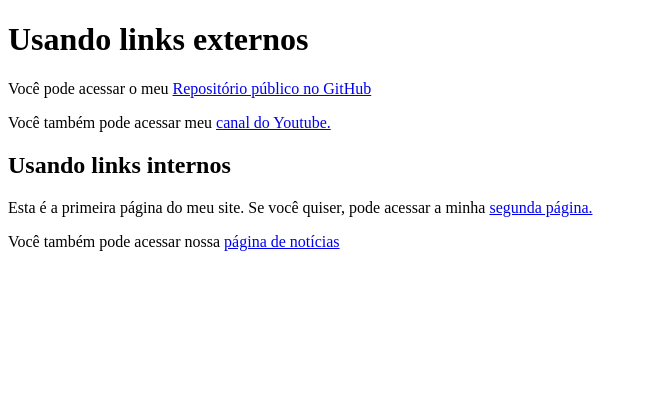
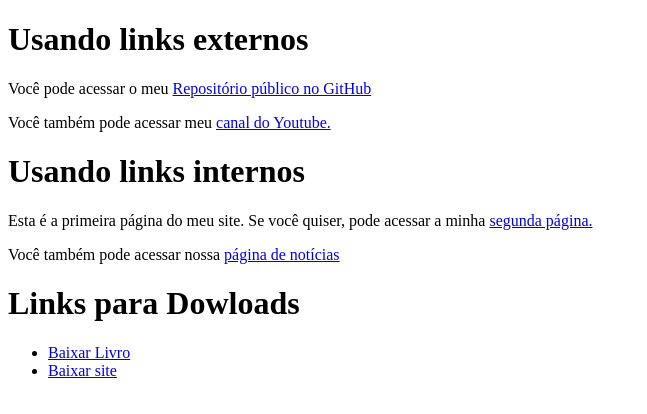
Before and after one commit to WellingtonS95/Exerc-cios-de-HTML, a plain HTML site: page links e ancoras.html in a window 1280 px wide. Shown: the whole page, without its empty margins (0-647 px from the left). Drawn offline with Linux system fonts and the light colour scheme.

Commit message:
Pequenas Mudanças

```diff
--- a/links e ancoras.html
+++ b/links e ancoras.html
@@ -10,9 +10,13 @@
     <h1>Usando links externos</h1>
     <p>Você pode acessar o meu <a href="https://github.com/WellingtonS95/Exerc-cios-de-HTML" target="_blank" rel="external">Repositório público no GitHub</a></p>
     <p>Você também pode acessar meu <a href="https://www.youtube.com/channel/UCf1lZ5lJhm4Mvpb8r_ciQRQ" target="_blank" rel="external"> canal do Youtube. </a></p>
-    <h2>Usando links internos</h2>
+    <h1>Usando links internos</h1>
     <p>Esta é a primeira página do meu site. Se você quiser, pode acessar a minha <a href="pagina02Linksinternos.html"rel="next"target="_self">segunda página.</a></p>
     <p>Você também pode acessar nossa <a href="Noticias/pag003.html"rel="next" target="_self">página de notícias</a> </p>
-
+    <h1>Links para Dowloads</h1>
+    <ul>
+        <li><a href="#"> Baixar Livro</a></li>
+        <li><a href="#">Baixar site </a></li>
+    </ul>
 </body>
 </html>
```
Also changed, not shown: Fixação Javascript.html (added, +13 -0 lines), 1 other file.
